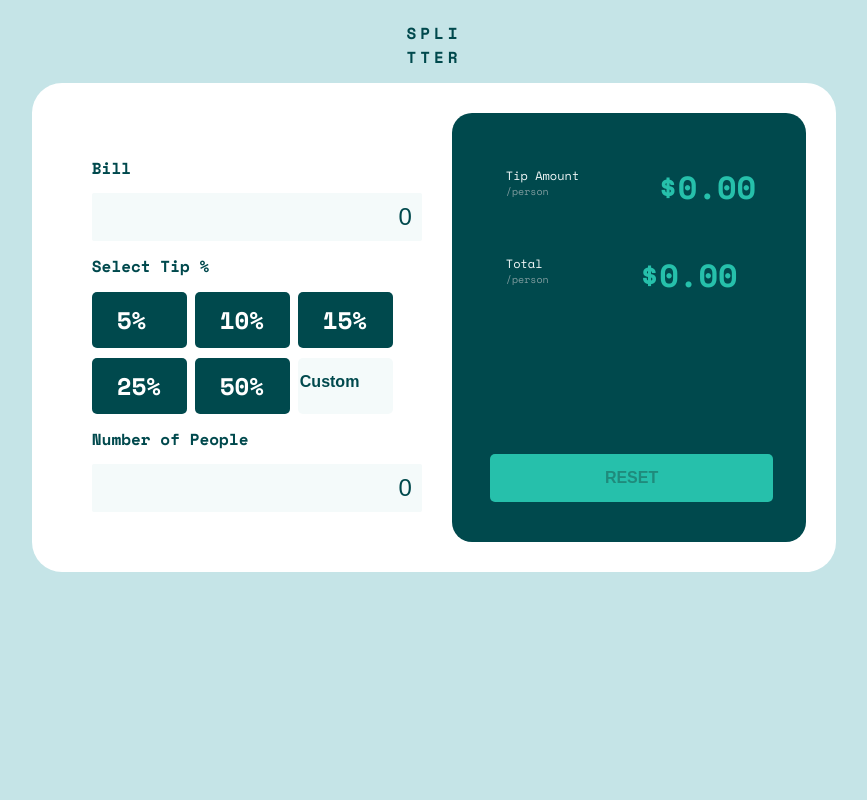
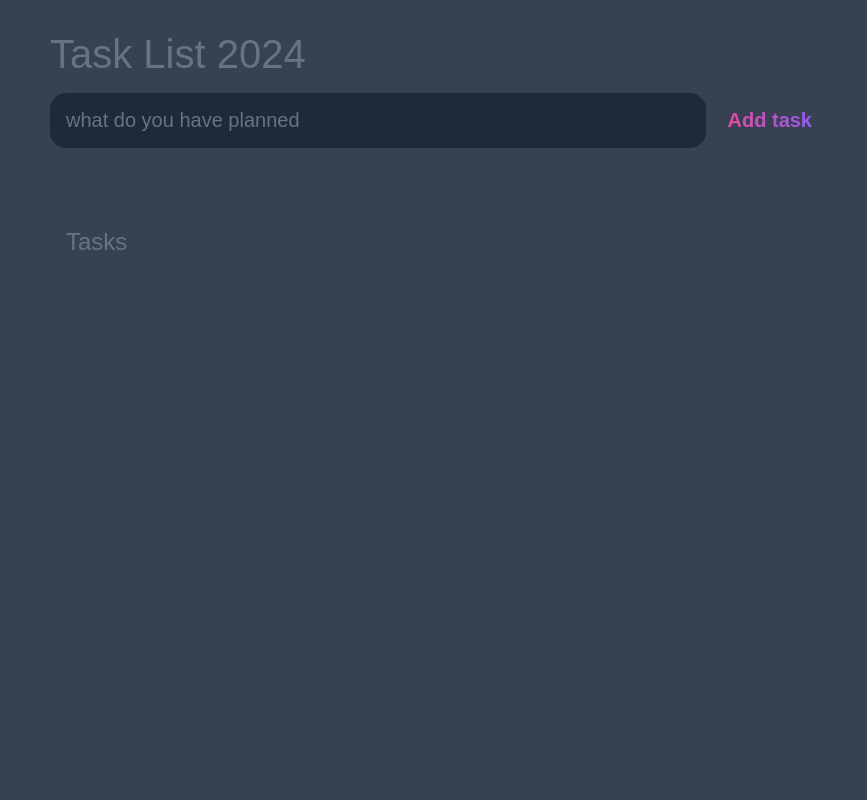
Before and after one commit to Techitdan/Task-List, a plain HTML site: page index.html in a window 1280 px wide. Shown: the whole page, without its empty margins (206-1073 px from the left). Drawn offline with nearby package versions, Linux system fonts and the light colour scheme.

Commit message:
This is a app that list your daily schedule

```diff
--- a/index.html
+++ b/index.html
@@ -2,73 +2,57 @@
   <head>
     <meta charset="UTF-8" />
     <meta name="viewport" content="width=device-width, initial-scale=1.0" />
-    <title>Tip Calculator</title>
+    <title>Todo List 2024</title>
     <link rel="stylesheet" href="styles.css" />
     <link rel="preconnect" href="https://fonts.googleapis.com" />
     <link rel="preconnect" href="https://fonts.gstatic.com" crossorigin />
+
     <link
-      href="https://fonts.googleapis.com/css2?family=Space+Mono:wght@400;700&display=swap"
       rel="stylesheet"
+      href="https://fonts.googleapis.com/css2?family=Material+Symbols+Outlined:opsz,wght,FILL,GRAD@20..48,100..700,0..1,-50..200"
     />
   </head>
   <body>
-    <div class="container">
-      <h2 class="splitter">SPLI<br />TTER</h2>
+    <header>
+      <h1>Task List 2024</h1>
+      <form id="new-task-form">
+        <input
+        type="text"
+        id="new-task-input"
+         placeholder="what do you have planned">
 
-      <div class="container2">
-        <div class="box-one">
-          <h2>Bill</h2>
-          <input class="input-field" type="text" placeholder="$" />
+        <input
+        type="submit"
+        class="type"
+         id="new-task-submit"
+         value="Add task">
+    </form>
+    </header>
 
-          <h2>Select Tip %</h2>
+    <main>
+      <section class="task-list">
+        <h2>Tasks</h2>
+        <div id="tasks">
+<!--
+          <div class="task">
+            <div class="content">
+              <input
 
-          <div class="rows">
-            <div class="row-one">
-              <div class="perc five-perc">5%</div>
-              <div class="perc ten-perc">10%</div>
-              <div class="perc fifteen-perc">15%</div>
+               type="text"
+               class="text"
+               value="my shiny task"
+
+               />
             </div>
+            <div class="actions">
+              <button class="edit">Edit</button>
+              <button class="delete">Delete</button>
+            </div>
+          </div> -->
 
-            <div class="row-two">
-              <div class="perc twentyfive-perc">25%</div>
-              <div class="perc fifty-perc">50%</div>
-              <input class="perc custom" type="number" placeholder="Custom" />
-              <!-- <div class="perc custom">
-            </div> -->
-            </div>
-          </div>
-
-          <div class="num-of-people">
-            <div class="number">
-              <h2>Number of People</h2>
-              <div class="warning"></div>
-            </div>
-            <input class="input-field People" type="number" placeholder="5" />
-          </div>
         </div>
-
-        <div class="box-two">
-          <div class="tip">
-            <div class="tip-">
-              <div class="Tip-Amt">Tip Amount</div>
-              <div class="pr">/person</div>
-            </div>
-
-            <div class="amount">$<span class="totalTip">4.27</span></div>
-          </div>
-          <div class="total-person">
-            <div class="tot">
-              <div class="total">Total</div>
-              <div class="prs">/person</div>
-            </div>
-
-            <div class="tot-prs">$<span class="totalBill">32.79</span></div>
-          </div>
-
-          <button class="btn">RESET</button>
-        </div>
-      </div>
-    </div>
+      </section>
+    </main>
     <script src="script.js"></script>
   </body>
 </html>
--- a/script.js
+++ b/script.js
@@ -1,79 +1,69 @@
-const inputField = document.querySelector(".input-field");
-const five = document.querySelector(".five-perc");
-const ten = document.querySelector(".ten-perc");
-const fifteen = document.querySelector(".fifteen-perc");
-const twenty = document.querySelector(".twenty-perc");
-const twentyFive = document.querySelector(".twentyfive-perc");
-const fifty = document.querySelector(".fifty-perc");
-const custom = document.querySelector(".custom");
-const numberOfPeople = document.querySelector(".num-of-people");
-const amount = document.querySelector(".totalTip");
-const totalPerson = document.querySelector(".totalBill");
-const reset = document.querySelector(".btn");
-const people = document.querySelector(".people");
-const warning = document.querySelector(".warning");
-const init = function () {
-  inputField.value = 0;
-  amount.textContent = "0.00";
-  totalPerson.textContent = "0.00";
-  people.value = 0;
-  custom.value = '';
-  reset.setAttribute('disabled', '');
-  warning.textContent = "";
-  people.style.border = "none";
-  people.removeAttribute('disabled')
+window.addEventListener('load', () => {
+  const form = document.querySelector("#new-task-form");
+  const input = document.querySelector('#new-task-input');
+  const list_el = document.querySelector('#tasks');
 
-};
+  form.addEventListener('submit', (e) => {
+    e.preventDefault();
 
-reset.addEventListener("click", function () {
-  init();
-});
+    const task = input.value;
 
-window.addEventListener("load", function () {
-  init();
-});
+    if(!task) {
+      alert("please fill out the task");
+      return;
+    }
 
-five.addEventListener("click", function () {
-  calculate(5);
-});
+    const task_el = document.createElement("div");
+     task_el.classList.add("task");
 
-ten.addEventListener("click", function () {
-  calculate(10);
-});
+    const task_content_el = document.createElement("div");
+    task_content_el.classList.add("content");
+    // task_content_el.innerText = task;
 
-fifteen.addEventListener("click", function () {
-  calculate(15);
-});
+    task_el.appendChild(task_content_el);
 
-twentyFive.addEventListener("click", function () {
-  calculate(25);
-});
+    const task_input_el = document.createElement("input");
+    task_input_el.classList.add("text");
+    task_input_el.type = "text";
+    task_input_el.value = task;
+    task_input_el.setAttribute("readonly", "readonly");
 
-fifty.addEventListener("click", function () {
-  calculate(50);
-});
+    task_content_el.appendChild(task_input_el);
 
-custom.addEventListener("change", function () {
-  calculate(custom.value);
-});
+    const task_actions_el = document.createElement("div");
+    task_actions_el.classList.add ("actions");
 
-const calculate = function (tip) {
-  const bill = inputField.value;
+    const task_edit_el = document.createElement("button");
+    task_edit_el.classList.add("edit");
+    task_edit_el.innerHTML = "Edit";
 
-   if(people.value > 0){
-    const tipPerPerson = parseInt((tip/100) * bill);
-    amount.textContent = tipPerPerson;
-    const totPerson = (parseInt(bill)/parseInt(people.value) + parseInt(tipPerPerson));
-    totalPerson.textContent = totPerson;
-   }else{
-    warning.textContent = "can't be zero";
-    reset.removeAttribute('disabled');
-    people.style.border = "3px solid red";
-    people.style.borderRadius = "5px";
-    people.setAttribute('disabled', "")
-   }
-   if(parseInt(amount.textContent) > 0 || parseInt(totalPerson.textContent) > 0){
-    reset.removeAttribute('disabled');
-   }
 
-};
+    const task_delete_el = document.createElement("button");
+    task_delete_el.classList.add("delete");
+    task_delete_el.innerHTML = "Delete";
+
+    task_actions_el.appendChild (task_edit_el);
+    task_actions_el.appendChild (task_delete_el);
+
+    task_el.appendChild (task_actions_el);
+
+    list_el.appendChild(task_el);
+
+    input.value ="";
+
+    task_edit_el.addEventListener('click', () => {
+    if(task_edit_el.innerText.toLowerCase() == "edit"){
+      task_input_el.removeAttribute("readonly");
+      task_input_el.focus();
+      task_edit_el.innerText = "Save";
+    } else {
+      task_input_el.setAttribute("readonly", "readonly");
+      task_edit_el.innerHTML = "Edit";
+    }
+    });
+
+    task_delete_el.addEventListener('click', () => {
+      list_el.removeChild(task_el);
+    });
+  });
+})
--- a/styles.css
+++ b/styles.css
@@ -1,274 +1,159 @@
-body {
-  background-color: hsl(185, 41%, 84%);
-  font-family: "Space Mono", monospace;
-}
-.container {
-  display: flex;
-  justify-content: center;
-  align-items: center;
-  flex-direction: column;
-}
-.container2 {
-  background-color: white;
-  display: flex;
-  padding: 30px;
-  border-radius: 30px;
-}
-h2 {
-  color: hsl(183, 100%, 15%);
-  font-size: 16px;
+:root{
+   --dark: #374151;
+   --darker: #1F2937;
+   --darkest: #111827;
+   --gray: #687280;
+   --light: #EEE;
+   --pink: #EC4899;
+   --purple: #8B5Cf6;
 }
 
-.splitter {
-  letter-spacing: 4px;
+*{
+    box-sizing: border-box;
+    margin: 0;
+    font-family: 'Fira sans', sans-serif;
 }
 
-.box-one {
-  padding: 30px;
+body{
+    display: flex;
+    flex-direction: column;
+    min-height: 100vh;
+    background: var(--dark);
+    color: #FFF;
 }
 
-.box-two {
-  background-color: hsl(183, 100%, 15%);
-  padding: 30px;
-  border-radius: 20px;
-  position: relative;
+header{
+   padding: 2rem 1rem;
+   max-width: 800px;
+   width: 100%;
+   margin: 0 auto;
 }
 
-.row-one {
-  display: flex;
-  gap: 8px;
-  margin-bottom: 10px;
-  font-weight: 700;
-  font-size: 24px;
+header h1{
+    font-size: 2.5rem;
+    font-weight: 300;
+    color: var(--gray);
+    margin-bottom: 1rem;
 }
 
-.row-two {
-  display: flex;
-  gap: 8px;
-  font-weight: 700;
-  font-size: 24px;
+#new-task-form {
+    display: flex;
 }
 
-.perc {
-  width: 45px;
-  background-color: hsl(183, 100%, 15%);
-  padding: 10px 25px;
-  color: white;
-  border-radius: 5px;
+input, button{
+    appearance: none;
+    border: none;
+    outline: none;
+    background: none;
 }
 
-.perc:hover{
-    color: hsl(189, 41%, 97%);
-   background-color:  hsl(172, 67%, 45%);
+#new-task-input{
+    flex: 1 1 0%;
+    background-color: var(--darker);
+    padding: 1rem;
+    border-radius: 1rem;
+    margin-right: 1rem;
+    color: var(light);
+    font-size: 1.25rem;
+}
+
+#new-task-input::placeholder {
+color: var(--gray);
+}
+
+#new-task-submit{
+    color: var(--pink);
+    font-size: 1.25rem;
+    font-weight: 700;
+    background-image: linear-gradient(to right, var(--pink),
+    var(--purple));
+    -webkit-background-clip: text;
+    -webkit-text-fill-color:transparent ;
+    cursor: pointer;
+    transition: 0.4s;
+}
+#new-task-submit:hover{
+    opacity: 0.8;
+}
+
+#new-task-submit:active{
+    opacity: 0.6;
+}
+
+main{
+ flex: 1 1 0%;
+ padding: 2rem 1rem;
+ max-width: 800px;
+ width: 100%;
+ margin: 0 auto;
+}
+
+.task-list{
+    padding: 1rem;
+}
+
+.task-list h2{
+  font-size: 1.5rem;
+  font-weight: 300;
+  color: var(--gray);
+  margin-bottom: 1rem;
+}
+
+#tasks .task{
+    display: flex;
+    justify-content: space-between;
+    background-color: var(--darkest);
+    padding: 1rem;
+    border-radius: 1rem;
+    margin-bottom: 1rem;
+}
+
+#tasks .task .content{
+    flex: 1 1 0%;
+}
+
+#tasks .task .content .text{
+    color: var(--light);
+    font-size: 1.125rem;
+    width: 100%;
+    display: block;
+    transition: 0.4s;
+}
+
+#tasks .task .content .text:not(:read-only) {
+    color: var(--pink);
 
 }
 
-/* .fifteen-perc {
-  background-color: hsl(183, 100%, 15%);
-  color: hsl(189, 41%, 97%);
-} */
-
-.custom {
-  background-color: hsl(189, 41%, 97%);
-  padding: 2px;
-  color: hsl(183, 100%, 15%);
-  font-size:24px;
-  font-weight: 700;
-  border: none;
-  width: 95px;
-  display: flex;
-  justify-content: center;
-  align-items: center;
-  text-align: right;
+#tasks .task .actions {
+    display: flex;
+    margin: 0 -0.5rem;
 }
 
-.custom:hover{
-    background-color:hsl(189, 41%, 97%);
-    color:hsl(183, 100%, 15%);
+#tasks .task button {
+cursor: pointer;
+margin: 0 0.5rem;
+font-size: 1.125rem;
+font-weight: 700;
+text-transform: uppercase;
+transition: 0.4S;
 }
 
-.custom::placeholder {
-  color: hsl(183, 100%, 15%);
-  font-size: 16px;
-  font-weight: 700;
-  text-transform: capitalize;
-  text-align: center;
+#new-task-submit:hover{
+ opacity: 0.8;
 }
 
-.custom:focus {
-    outline: 3px solid hsl(172, 67%, 45%);
-    border-radius:2px;
-  }
-
-  /* remove the up and down incremental icons in chrome */
-.custom::-webkit-inner-spin-button,
-.custom::-webkit-outer-spin-button{
-    appearance: none;
-    margin: 0;
+new-task-submit:active{
+    opacity: 0.6;
 }
 
-/* For Firefox */
-input[type="number"] {
-    -moz-appearance: textfield;
+.task .actions .edit {
+    background-image: linear-gradient(to right, var(--pink),
+    var(--purple));
+    -webkit-background-clip: text;
+    -webkit-text-fill-color:transparent ;
 }
 
-.input-field {
-  background-color: hsl(189, 41%, 97%);
-  border: none;
-  padding: 10px;
-  font-size: 24px;
-  text-align: right;
-  color: hsl(183, 100%, 15%);
-  position: relative;
-  border-radius: 2px;
-  /* outline:hsl(172, 67%, 45%); */
+.task .actions .delete {
+    color: crimson;
 }
-
-.input-field:focus {
-  outline: 3px solid hsl(172, 67%, 45%);
-}
-
-.input-field::-webkit-inner-spin-button,
-.input-field::-webkit-outer-spin-button{
-    appearance: none;
-    margin: 0;
-}
-
-/* For Firefox */
-input[type="number"] {
-    -moz-appearance: textfield;
-}
-
-input::placeholder {
-  color: hsl(184, 14%, 56%);
-  text-align: left;
-  position: absolute;
-  top: 15px;
-}
-
-.tip {
-  display: flex;
-  gap: 75px;
-  padding: 20px;
-}
-
-.tip- {
-  display: flex;
-  flex-direction: column;
-  padding: 4px;
-}
-
-.Tip-Amt {
-  font-size: 12px;
-  color: hsl(189, 41%, 97%);
-}
-
-.pr {
-  font-size: 10px;
-  color: hsl(184, 14%, 56%);
-}
-
-.amount {
-  font-size: 32px;
-  color: hsl(172, 67%, 45%);
-  font-weight: 700;
-}
-
-.total-person {
-  display: flex;
-  gap: 87px;
-  padding: 20px;
-}
-
-.tot {
-  display: flex;
-  flex-direction: column;
-  padding: 4px;
-}
-
-.total {
-  font-size: 12px;
-  color: hsl(189, 41%, 97%);
-}
-
-.prs {
-  font-size: 10px;
-  color: hsl(184, 14%, 56%);
-}
-
-.tot-prs {
-  font-size: 32px;
-  color: hsl(172, 67%, 45%);
-  font-weight: 700;
-}
-
-.btn {
-  background-color: hsl(172, 67%, 45%);
-  border-radius: 5px;
-  width: 80%;
-  border: none;
-  font-size: 16px;
-  padding: 5px;
-  margin-left: 20px;
-  margin-top: 80px;
-  position: absolute;
-  bottom: 40px;
-  margin-left: 8px;
-  font-weight: 700;
-  padding: 15px;
-
-}
-.number{
-  display: flex;
-  align-items: center;
-  justify-content: space-between;
-}
-
-.warning{
-  text-align: right;
-  font-size: 10px;
-  color: red;
-}
-
-
-/****** MEDIA  QUERRY ******/
-/****** MEDIA  QUERRY ******
-/****** MEDIA  QUERRY ******/
-/* Mobile responsive menu querry */
-@media screen and (max-width : 832px){
-  .container2{
-    display: flex;
-    flex-direction: column;
-  }
-  .btn{
-    position: relative;
-    width: 100%;
-  }
-  .total-person{
-    gap: 105px;
-  }
-
-  .row-one{
-    display: flex;
-    flex-direction: column;
-  }
-
-  .row-two{
-    display: flex;
-    flex-direction: column;
-  }
-
-  .rows{
-    display: flex;
-    flex-direction: row;
-   gap: 20px;
-   padding: 10px;
-
-  }
-  .perc{
-    width: 60px;
-    padding-left: 30px;
-    padding-right: 30px;
-
-  }
-}
```
